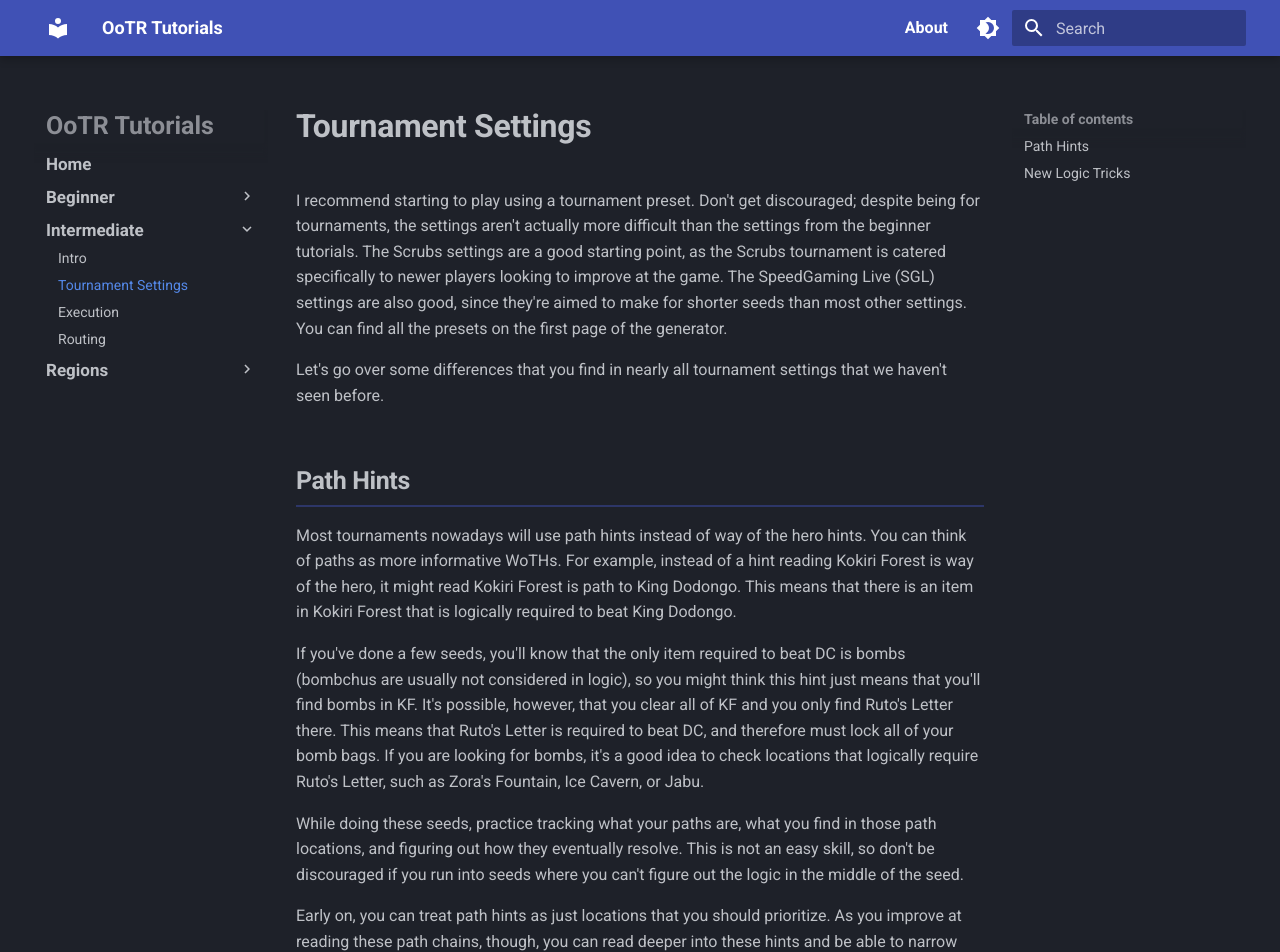
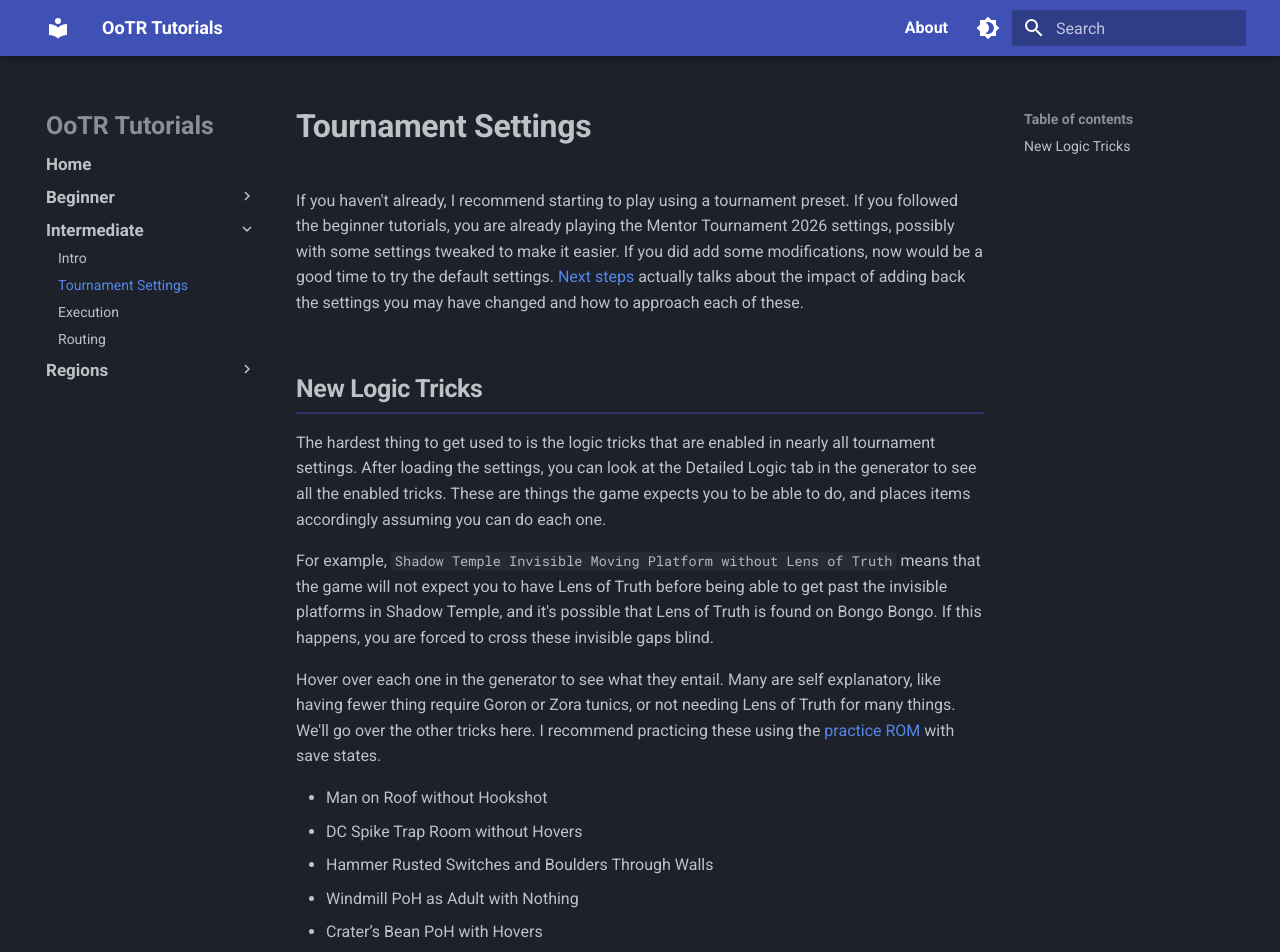
Before and after one commit to flee135/OoTR-Tutorials, an MkDocs documentation site: the page built from docs/intermediate/tournament-settings.md, in a window 1280 px wide and 1400 px high. Shown: the top 952 px of the window. Built offline with MkDocs 1.6.1 and Material for MkDocs 9.7.7, drawn with Linux system fonts in a browser that asks for light colours; some of the changed text lies outside the part shown.

Commit message:
update tournament-settings.md

```diff
--- a/docs/intermediate/tournament-settings.md
+++ b/docs/intermediate/tournament-settings.md
@@ -1,26 +1,14 @@
 # Tournament Settings
 
-I recommend starting to play using a tournament preset. Don't get discouraged; despite being for tournaments, the settings aren't actually more difficult than the settings from the beginner tutorials. The Scrubs settings are a good starting point, as the Scrubs tournament is catered specifically to newer players looking to improve at the game. The SpeedGaming Live (SGL) settings are also good, since they're aimed to make for shorter seeds than most other settings. You can find all the presets on the first page of the generator.
-
-Let's go over some differences that you find in nearly all tournament settings that we haven't seen before.
-
-## Path Hints
-
-Most tournaments nowadays will use path hints instead of way of the hero hints. You can think of paths as more informative WoTHs. For example, instead of a hint reading Kokiri Forest is way of the hero, it might read Kokiri Forest is path to King Dodongo. This means that there is an item in Kokiri Forest that is logically required to beat King Dodongo.
-
-If you've done a few seeds, you'll know that the only item required to beat DC is bombs (bombchus are usually not considered in logic), so you might think this hint just means that you'll find bombs in KF. It's possible, however, that you clear all of KF and you only find Ruto's Letter there. This means that Ruto's Letter is required to beat DC, and therefore must lock all of your bomb bags. If you are looking for bombs, it's a good idea to check locations that logically require Ruto's Letter, such as Zora's Fountain, Ice Cavern, or Jabu.
-
-While doing these seeds, practice tracking what your paths are, what you find in those path locations, and figuring out how they eventually resolve. This is not an easy skill, so don't be discouraged if you run into seeds where you can't figure out the logic in the middle of the seed.
-
-Early on, you can treat path hints as just locations that you should prioritize. As you improve at reading these path chains, though, you can read deeper into these hints and be able to narrow down where certain items can be.
+If you haven't already, I recommend starting to play using a tournament preset. If you followed the beginner tutorials, you are already playing the Mentor Tournament 2026 settings, possibly with some settings tweaked to make it easier. If you did add some modifications, now would be a good time to try the default settings. [Next steps](../beginner/next-steps.md#more-playthroughs) actually talks about the impact of adding back the settings you may have changed and how to approach each of these.
 
 ## New Logic Tricks
 
-Under the Detailed Logic tab in the generator, there are a lot of new tricks enabled. These are things the game expects you to be able to do, and places items accordingly assuming you can do each one.
+The hardest thing to get used to is the logic tricks that are enabled in nearly all tournament settings. After loading the settings, you can look at the Detailed Logic tab in the generator to see all the enabled tricks. These are things the game expects you to be able to do, and places items accordingly assuming you can do each one.
 
-Hover over each one in the generator to see what they entail. Many are self explanatory, like having fewer thing require Goron or Zora tunics, or not needing lens of truth for many things. We'll go over the less obvious ones here.
+For example, `Shadow Temple Invisible Moving Platform without Lens of Truth` means that the game will not expect you to have Lens of Truth before being able to get past the invisible platforms in Shadow Temple, and it's possible that Lens of Truth is found on Bongo Bongo. If this happens, you are forced to cross these invisible gaps blind.
 
-I recommend practicing these using the [practice ROM](./execution.md#practice-rom).
+Hover over each one in the generator to see what they entail. Many are self explanatory, like having fewer thing require Goron or Zora tunics, or not needing Lens of Truth for many things. We'll go over the other tricks here. I recommend practicing these using the [practice ROM](./execution.md#practice-rom) with save states.
 
 - Man on Roof without Hookshot
 - DC Spike Trap Room without Hovers
```
